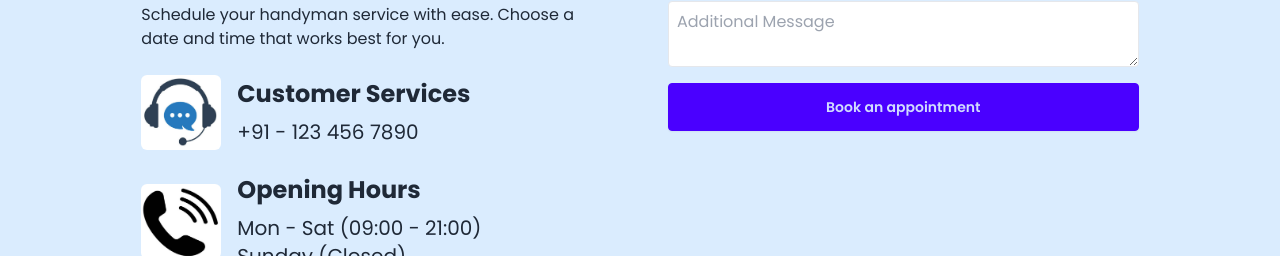
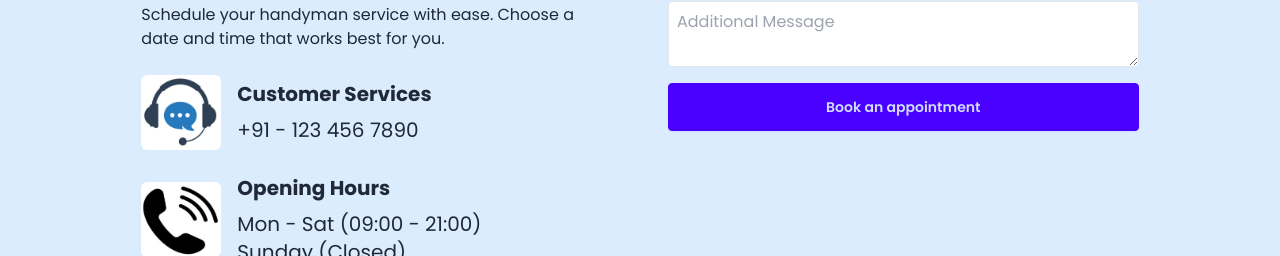
Before and after one commit to Maptaul/WIOCare, a React (Vite) app: page /bookAppointment in a window 1280 px wide. Shown: the part 691-947 px from the top of the page. Built offline with nearby package versions, Linux system fonts and the light colour scheme.

Commit message:
appointment page

```diff
--- a/src/Pages/Appointment/BookAppointment.jsx
+++ b/src/Pages/Appointment/BookAppointment.jsx
@@ -34,7 +34,7 @@ const BookAppointment = () => {
               alt=""
             />
             <div>
-              <p className="text-lg md:text-2xl font-bold">Customer Services</p>
+              <p className="text-lg md:text-xl font-bold">Customer Services</p>
               <p className="text-md md:text-xl mt-2">+91 - 123 456 7890</p>
             </div>
           </div>
@@ -45,7 +45,7 @@ const BookAppointment = () => {
               alt=""
             />
             <div>
-              <p className="text-lg md:text-2xl font-bold">Opening Hours</p>
+              <p className="text-lg md:text-xl font-bold">Opening Hours</p>
               <p className="text-md md:text-xl mt-2">
                 Mon - Sat (09:00 - 21:00) <br /> Sunday (Closed)
               </p>
```
